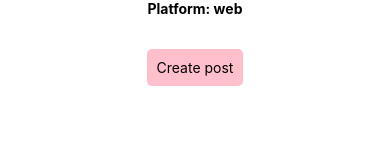
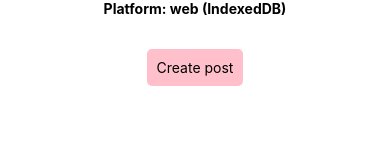
Before and after one commit to adhorodyski/rn-crossplatform-storage, a React Native app: screen / in a window 390 px wide. Shown: the top 160 px of the page. Built offline with nearby package versions, Linux system fonts and the light colour scheme.

Commit message:
chore: add more specific platform tag

```diff
--- a/App.tsx
+++ b/App.tsx
@@ -9,7 +9,10 @@ export default function App() {
   return (
     <QueryClientProvider client={queryClient}>
       <SafeAreaView style={styles.container}>
-        <Text style={styles.platform}>Platform: {Platform.OS}</Text>
+        <Text style={styles.platform}>
+          Platform: {Platform.OS} (
+          {Platform.OS === "web" ? "IndexedDB" : "SQLite"})
+        </Text>
 
         <View style={styles.actionWrapper}>
           <CreatePost />
```
